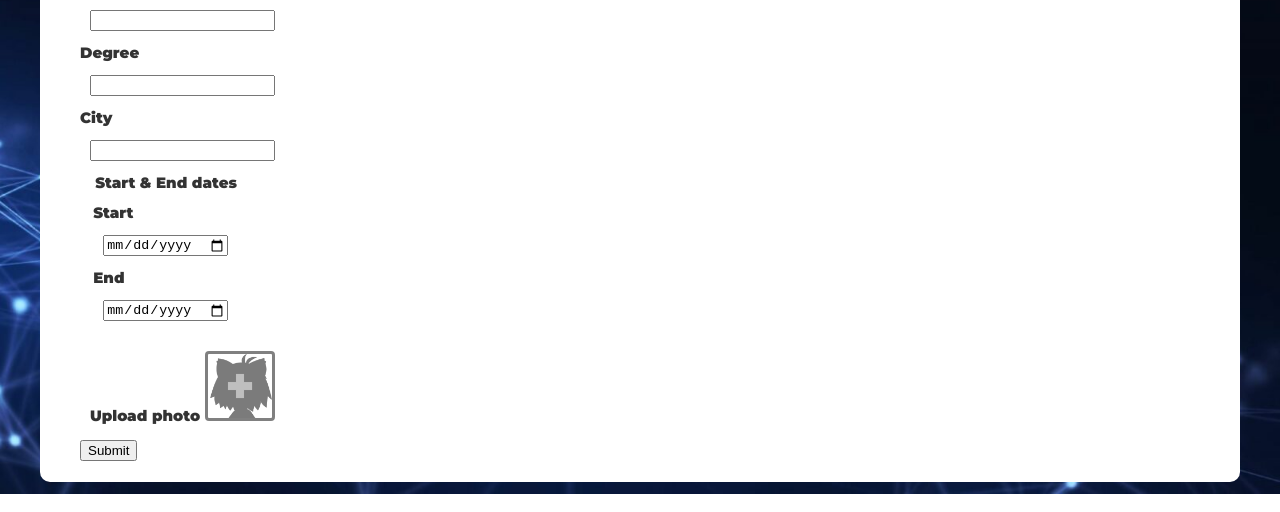
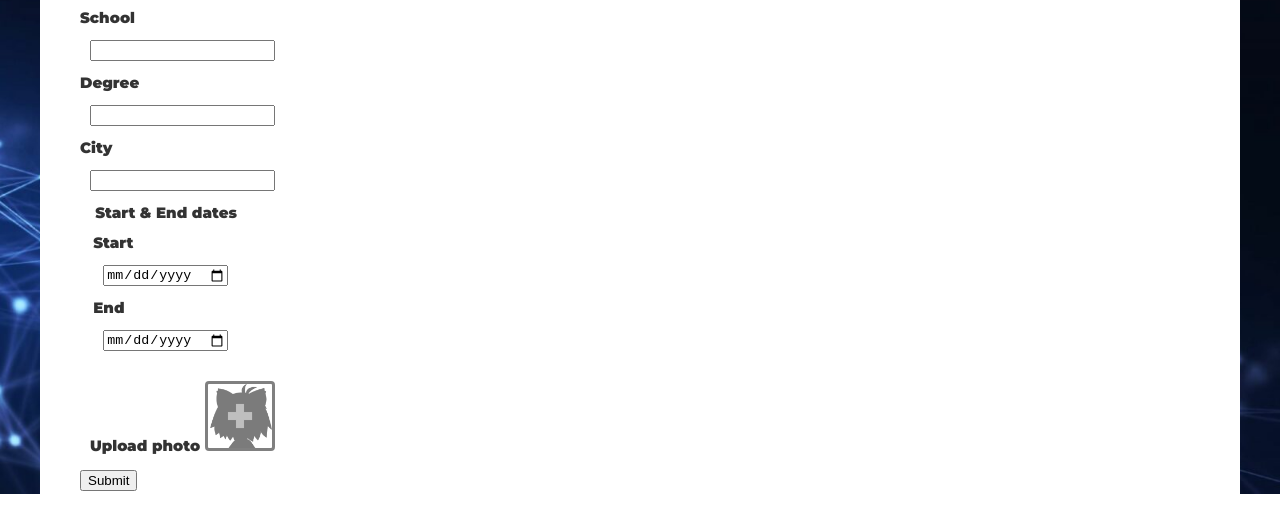
Before and after one commit to kristaps2044/cv_resume_project, a plain HTML site: page MakeCV.html in a window 1280 px wide. Shown: the part 306-818 px from the top of the page. Drawn offline with Linux system fonts and the light colour scheme.

Commit message:
margins top qwhiet space

```diff
--- a/CSS/MakeCV.css
+++ b/CSS/MakeCV.css
@@ -3,6 +3,7 @@
     width: 1200px;
     background-color: #fff;
     border-radius: 10px;
+    margin-top: 60px;
 }
 .form-window{
     margin: 20px;
--- a/CSS/style.css
+++ b/CSS/style.css
@@ -120,6 +120,7 @@ h1, h2, h3, h4, h5, h6, h6 {
 .header {
     padding-top: 30px;
     width: 100%;
+
     position: absolute;
     top: 0;
     left: 0;
```
